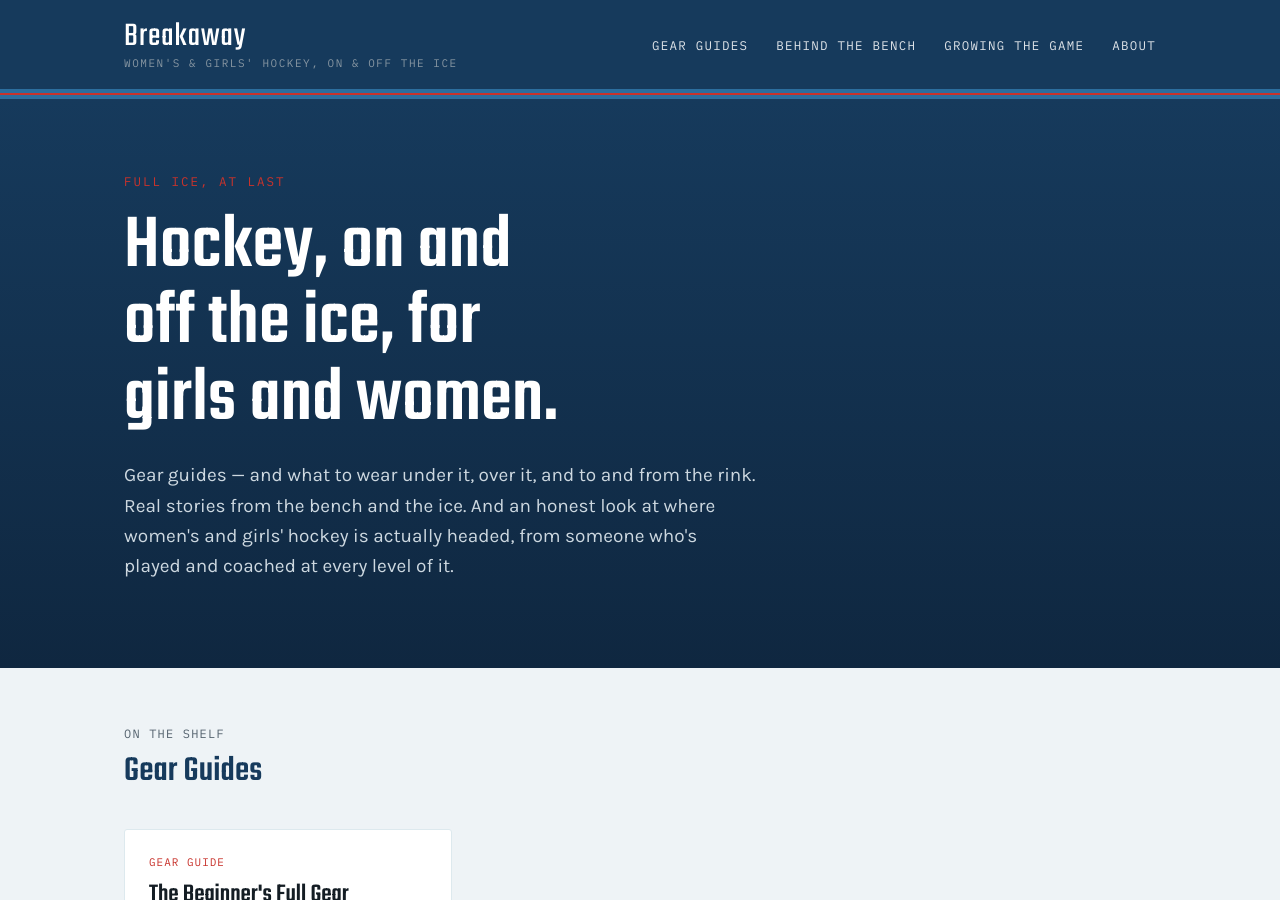
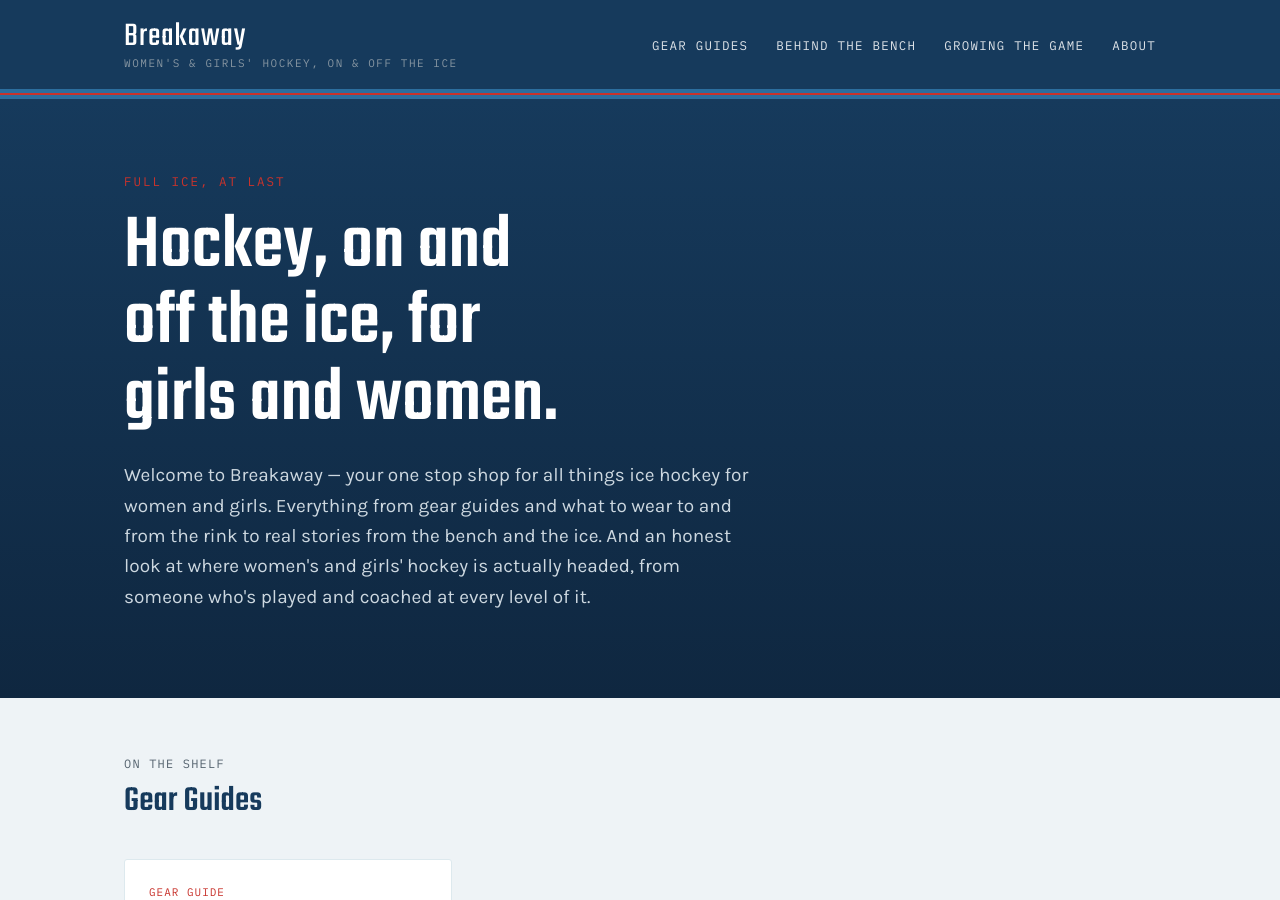
Before and after one commit to breakaway-hockey/breakaway-hockey.github.io, a Jekyll site: the page built from index.html, in a window 1280 px wide and 900 px high. Built offline with Jekyll 4.4.1, drawn with Linux system fonts in a browser that asks for light colours.

Commit message:
Revise introductory text in index.html
Updated introductory paragraph to enhance clarity and engagement.

```diff
--- a/index.html
+++ b/index.html
@@ -7,10 +7,11 @@ title: null
     <div class="eyebrow">Full ice, at last</div>
     <h1>Hockey, on and<br>off the ice, for<br>girls and women.</h1>
     <p class="lede">
-      Gear guides — and what to wear under it, over it, and to and from
-      the rink. Real stories from the bench and the ice. And an honest
-      look at where women's and girls' hockey is actually headed, from
-      someone who's played and coached at every level of it.
+      Welcome to Breakaway — your one stop shop for all things ice hockey
+      for women and girls. Everything from gear guides and what to wear
+      to and from the rink to real stories from the bench and the ice.
+      And an honest look at where women's and girls' hockey is actually
+      headed, from someone who's played and coached at every level of it.
     </p>
   </div>
 </section>
```
